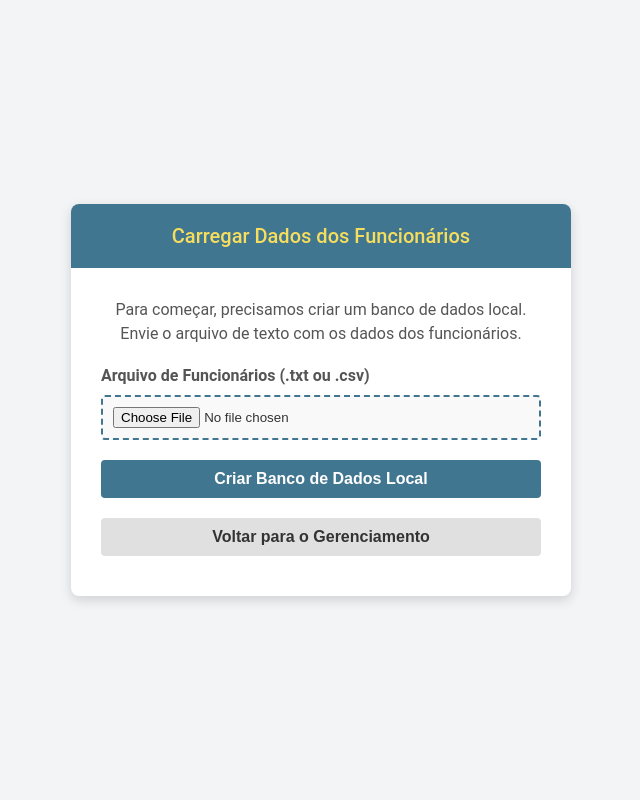
After one commit to emanuelsantos953/conversor-afd, a Django app: page /importar/ in a window 1280 px wide. The commit adds this page. Shown: the whole page, without its empty margins (319-959 px from the left). Run offline with Django 5.2, Linux system fonts and the light colour scheme.

Commit message:
Página de importação gerada

```diff
--- /dev/null
+++ b/core/templates/core/importar.html
@@ -0,0 +1,32 @@
+{% load static %}
+<!DOCTYPE html>
+<html lang="pt-br">
+<head>
+    <meta charset="UTF-8">
+    <title>Importar Funcionários</title>
+    <link rel="stylesheet" href="{% static 'css/style.css' %}">
+</head>
+<body>
+    <div class="card">
+        <div class="card-header">
+            Carregar Dados dos Funcionários
+        </div>
+        <div class="card-body">
+            <p style="text-align: center;">Para começar, precisamos criar um banco de dados local. Envie o arquivo de texto com os dados dos funcionários.</p>
+
+            <form method="POST" enctype="multipart/form-data">
+                {% csrf_token %}
+                <label for="arquivo" style="display: block; margin-bottom: 10px; font-weight: bold; color: #555;">Arquivo de Funcionários (.txt ou .csv)</label>
+
+                <input type="file" name="arquivo" id="arquivo" accept=".txt,.csv" required style="margin-bottom: 20px; width: 100%; padding: 10px; border: 2px dashed #417690; border-radius: 4px; background-color: #f9f9f9;">
+
+                <button type="submit" class="btn btn-primary">Criar Banco de Dados Local</button>
+            </form>
+
+            <a href="{% url 'listar_funcionarios' %}" style="text-decoration: none;">
+                <button class="btn btn-secondary">Voltar para o Gerenciamento</button>
+            </a>
+        </div>
+    </div>
+</body>
+</html>
--- a/core/urls.py
+++ b/core/urls.py
@@ -4,5 +4,6 @@ from . import views
 urlpatterns = [
     path('', views.home, name='home'),
     path('cadastrar/', views.cadastrar_funcionario, name='cadastrar_funcionario'),
-    path('gerenciar/', views.listar_funcionarios, name='listar_funcionarios'), # Nova rota!
+    path('gerenciar/', views.listar_funcionarios, name='listar_funcionarios'),
+    path('importar/', views.importar_funcionarios, name='importar_funcionarios'),
 ]
--- a/core/views.py
+++ b/core/views.py
@@ -15,7 +15,12 @@ def cadastrar_funcionario(request):
         form = FuncionarioForm()
     return render(request, 'core/cadastrar.html', {'form': form})
 
-# Nova função para listar!
 def listar_funcionarios(request):
     funcionarios = Funcionario.objects.all() # Busca todos no banco de dados
     return render(request, 'core/listar.html', {'funcionarios': funcionarios})
+
+def importar_funcionarios(request):
+    if request.method == 'POST':
+        # Aqui vai entrar a lógica de ler o arquivo no próximo passo!
+        pass
+    return render(request, 'core/importar.html')
```
Also changed, not shown: core/templates/core/listar.html (+8 -3 lines).
